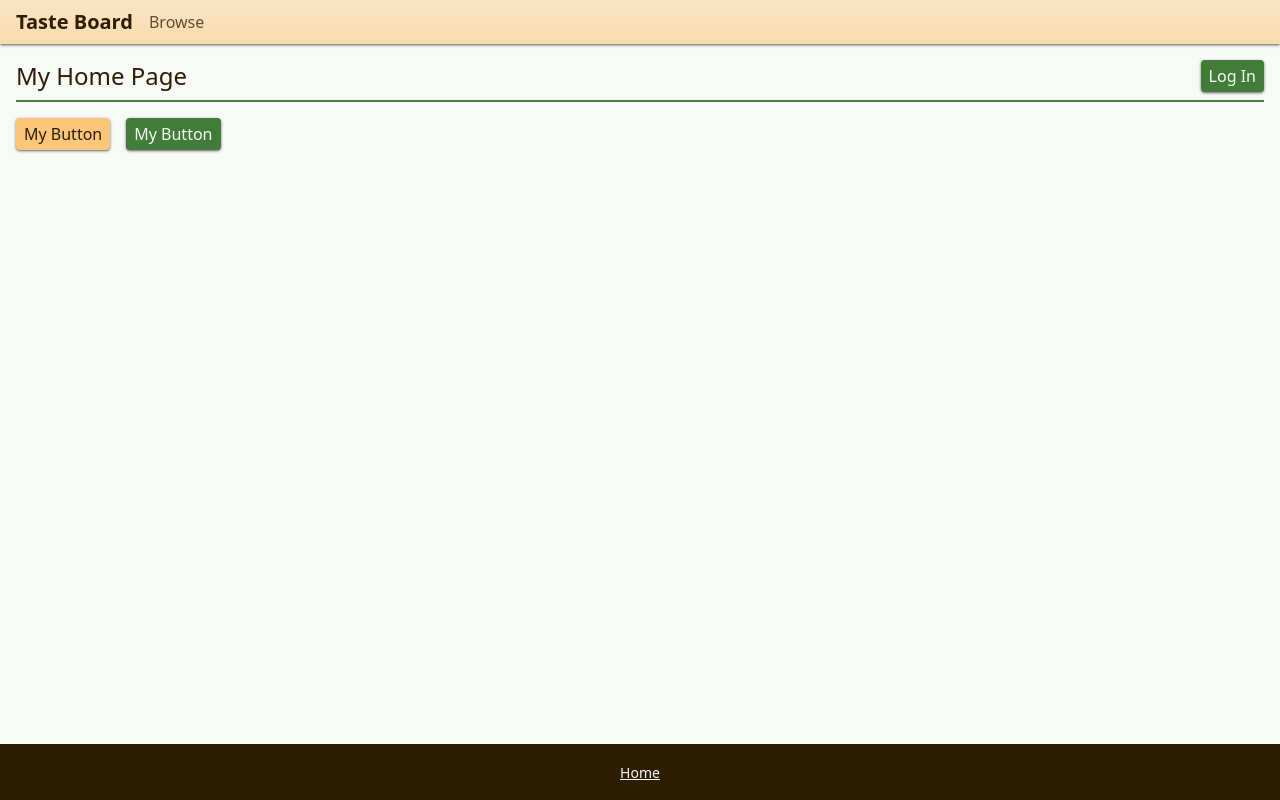
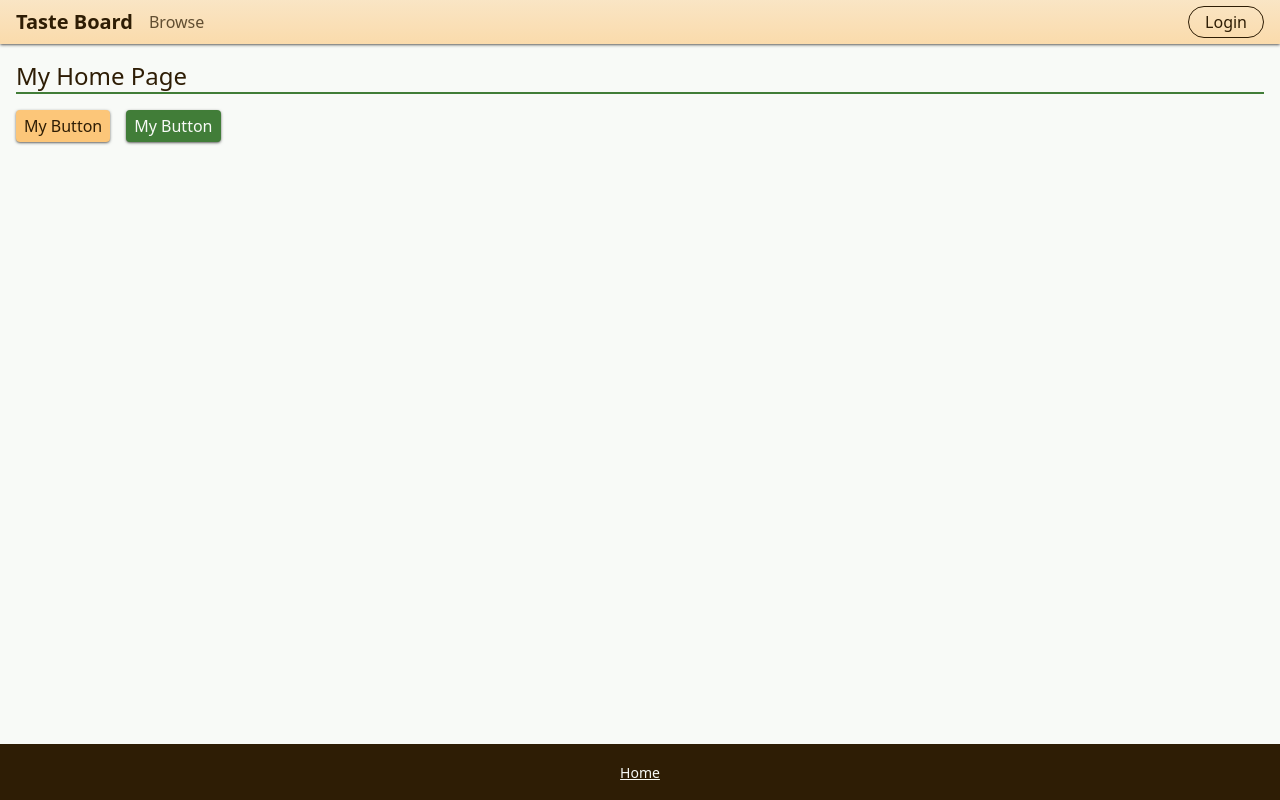
Before and after one commit to myang35/taste-board, an Angular app: page / in a window 1280 px wide. Built offline with nearby package versions, Linux system fonts and the light colour scheme.

Commit message:
feat: move login button to header

```diff
--- a/src/app/core/ui/header/header.component.html
+++ b/src/app/core/ui/header/header.component.html
@@ -1,8 +1,15 @@
 <div
-  class="px-4 py-2 bg-gradient-to-b flex gap-4 items-center from-primary-500/40 to-primary-500/60 shadow shadow-black/50"
+  class="from-primary-500/40 to-primary-500/60 flex items-center justify-between gap-4 bg-gradient-to-b px-4 py-2 shadow shadow-black/50"
 >
-  <a href="/" class="font-bold text-xl">Taste Board</a>
-  <a href="/browse" class="text-dark-500/75 hover:text-dark-500 transition"
-    >Browse</a
-  >
+  <div class="flex items-center gap-4">
+    <a href="/" class="text-xl font-bold">Taste Board</a>
+    <a href="/browse" class="text-dark-500/75 hover:text-dark-500 transition"
+      >Browse</a
+    >
+  </div>
+  <div>
+    <a href="/login" class="border-dark-500 rounded-full border px-4 py-1"
+      >Login</a
+    >
+  </div>
 </div>
--- a/src/app/features/home/home.component.html
+++ b/src/app/features/home/home.component.html
@@ -1,19 +1,13 @@
 <div class="p-4">
-  <div class="flex justify-between border-b-2 border-secondary-500 mb-4">
+  <div class="border-secondary-500 mb-4 flex justify-between border-b-2">
     <h1 class="text-2xl">My Home Page</h1>
-    <button
-      (click)="navigateToLogin()"
-      class="rounded px-2 py-1 bg-secondary-500 text-light-500 shadow shadow-black/50 mb-2"
-    >
-      Log In
-    </button>
   </div>
   <div class="flex gap-4">
-    <button class="rounded px-2 py-1 bg-primary-500 shadow shadow-black/50">
+    <button class="bg-primary-500 rounded px-2 py-1 shadow shadow-black/50">
       My Button
     </button>
     <button
-      class="rounded px-2 py-1 bg-secondary-500 text-light-500 shadow shadow-black/50"
+      class="bg-secondary-500 text-light-500 rounded px-2 py-1 shadow shadow-black/50"
     >
       My Button
     </button>
```
